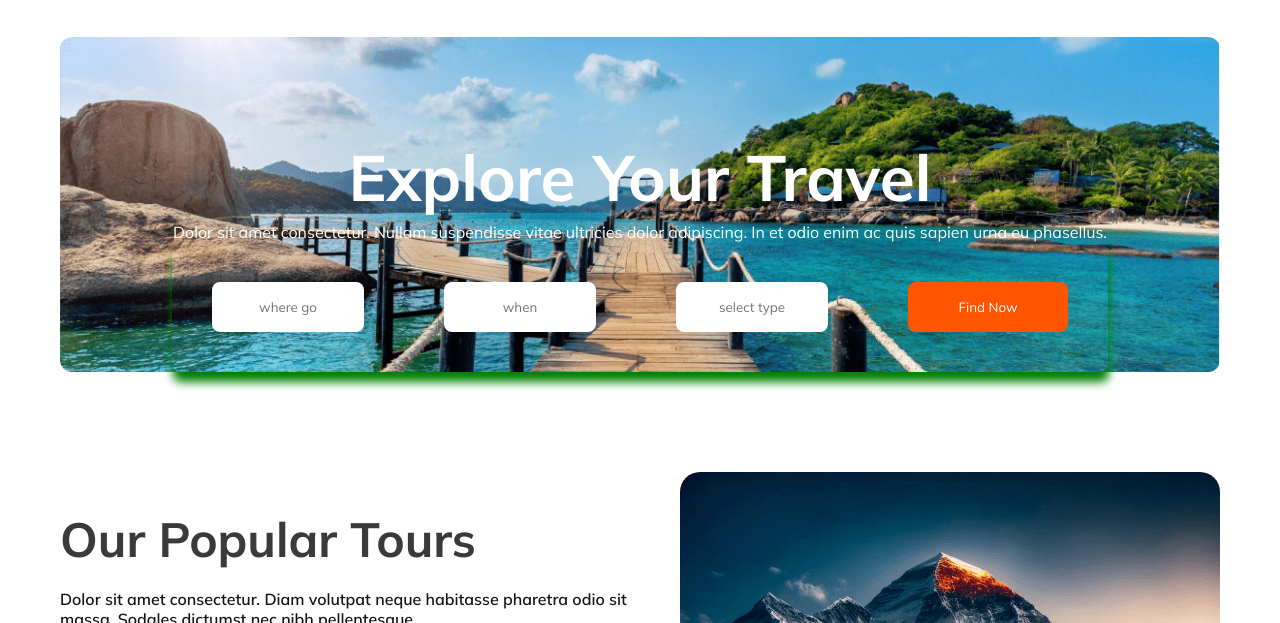
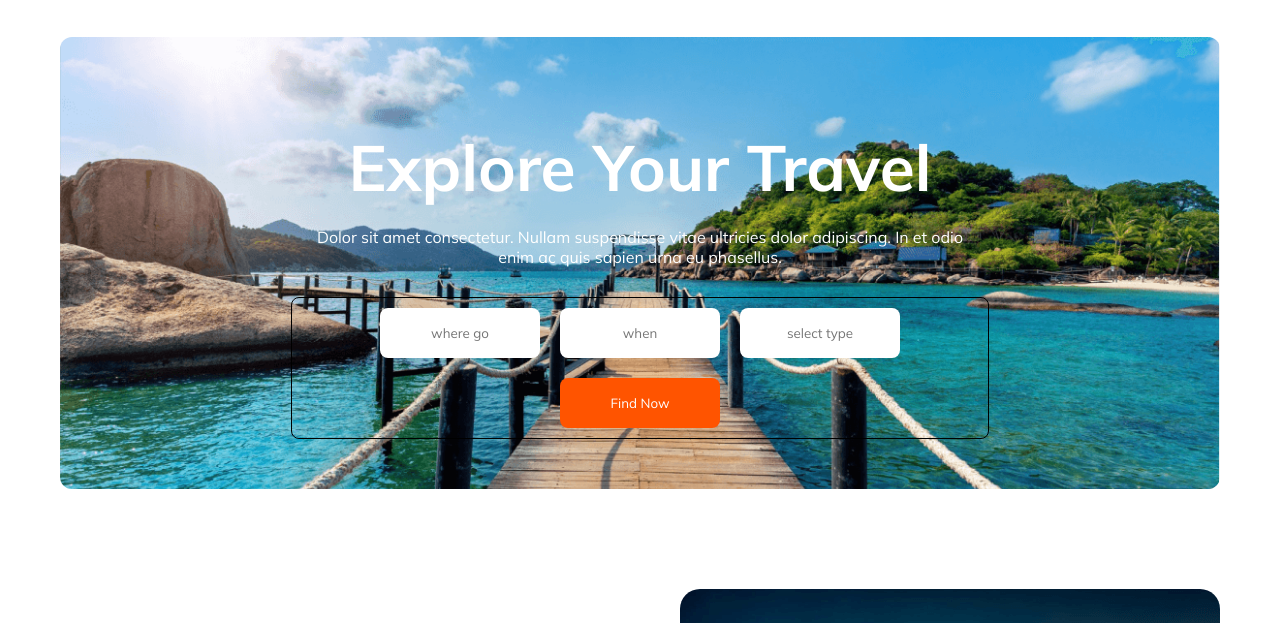
Before and after one commit to ROKEYAKHATUN/Hero_travel, a plain HTML site: page index.html in a window 1280 px wide. Shown: the part 123-746 px from the top of the page. Drawn offline with Linux system fonts and the light colour scheme.

Commit message:
fix the banner section

```diff
--- a/index.html
+++ b/index.html
@@ -34,23 +34,16 @@
             <h1 class="banner-title">Explore Your Travel</h1>
             <p class="banner-description">
               Dolor sit amet consectetur. Nullam suspendisse vitae ultricies
-              dolor adipiscing. In et odio enim ac quis sapien urna eu
+              dolor adipiscing. In et odio <br>
+              enim ac quis sapien urna eu
               phasellus.
             </p>
           </div>
           <form class="input-field">
-            <div class="box">
-              <input type="text" placeholder="where go" />
-            </div>
-            <div class="box">
-              <input type="text" placeholder="when" />
-            </div>
-            <div class="box">
-              <input type="text" placeholder="select type" />
-            </div>
-            <div class="box">
-              <button class="primary">Find Now</button>
-            </div>
+            <input type="text" placeholder="where go" />
+            <input type="text" placeholder="when" />
+            <input type="text" placeholder="select type" />
+            <button class="primary">Find Now</button>
           </form>
         </div>
       </section>
--- a/styles/travel.css
+++ b/styles/travel.css
@@ -76,13 +76,13 @@ li a {
 
 .banner-section {
   /* max-width: 800px; */
-  margin-top: 100px;
+  margin-top: 50px;
   text-align: center;
 }
 
 .banner-title {
   text-align: center;
-
+   margin-top: 40px;
   font-weight: 700;
   color: #ffffff;
   font-size: clamp(1rem, 5vw, 4rem);
@@ -91,21 +91,26 @@ li a {
   color: #ffffff;
   font-size: clamp(0.5rem, 5vw, 1rem);
   margin-top: 5px;
+  margin-top: 20px;
 }
 .input-field {
   display: flex;
   justify-content: center;
+  align-items: center;
   gap: 20px;
   padding: 10px 10px;
   flex-wrap: wrap;
-  /* max-width: 800px; */
+  /* max-width: 800px;  */
   border-radius: 8px;
   min-width: 180px;
-    box-shadow: 1px 10px 10px green;
-  /* max-width: 800px; */
-  /* border: 1px solid white; */
+  margin-top: 30px;
+  margin-bottom: 50px;
+  border: 1px solid black;
+
 }
+
 input {
+
   height: 50px;
   max-width: 160px;
   width: 100%;
@@ -113,7 +118,9 @@ input {
   border: 0;
   text-align: center;
   cursor: pointer;
+
 }
+
 .primary {
   background-color: #ff5400;
   height: 50px;
@@ -241,7 +248,7 @@ background-color: #fbb4631f;
 }
 .news-section{
     max-width:475px;
-    min-height: 422px;
+    max-height: 422px;
     border: 3px solid orangered;
     border-radius: 8px;
     padding: 35px 35px;
@@ -319,10 +326,11 @@ background-color: #fbb4631f;
   .banner-section,
   .banner-description,
   .input-field {
-    margin-top:5px;
+    margin-top:15px;
   }
   .input-field {
-    gap: 5px;
+
+    gap: 10px;
     padding: 5px 5px;
   }
   /* .input {
```
